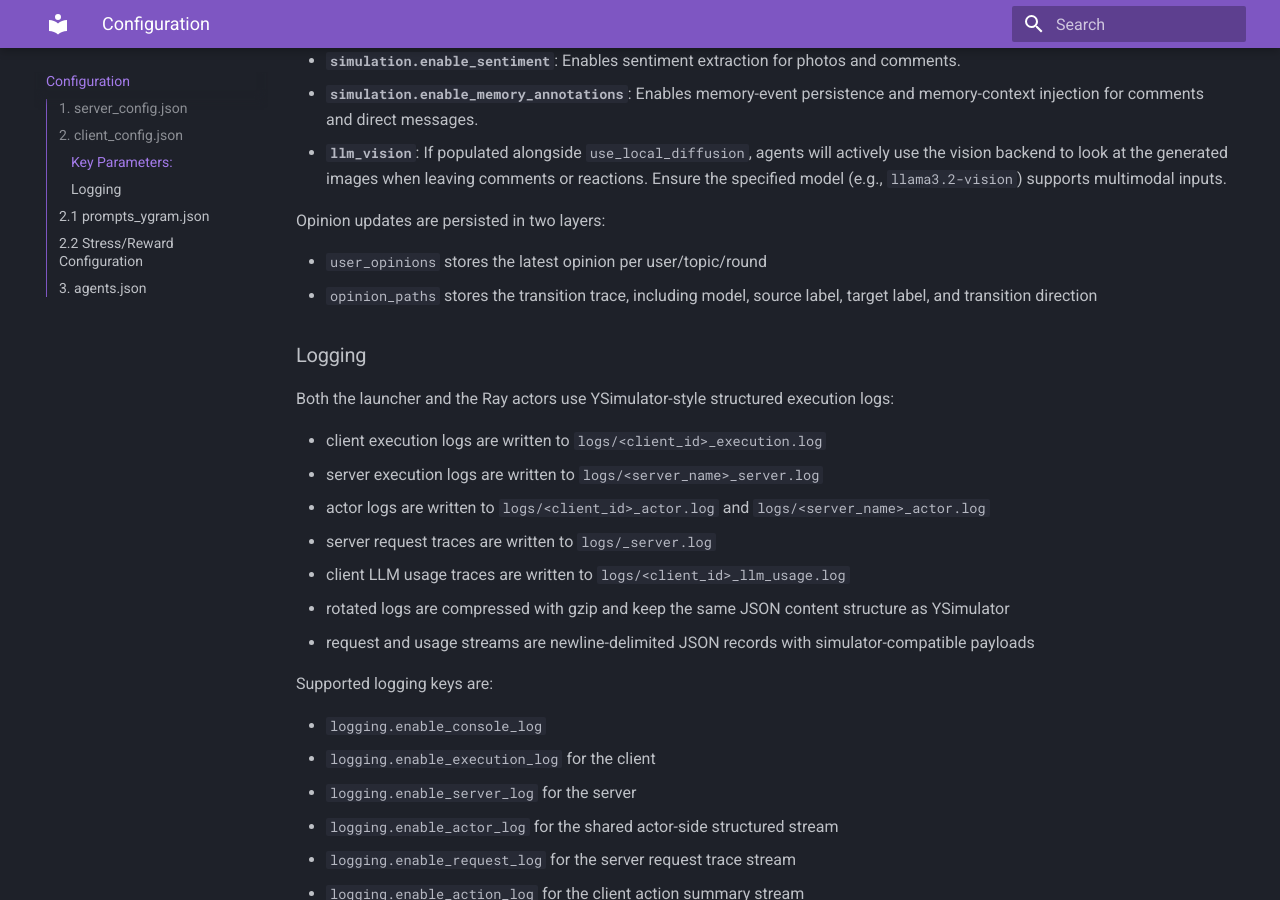
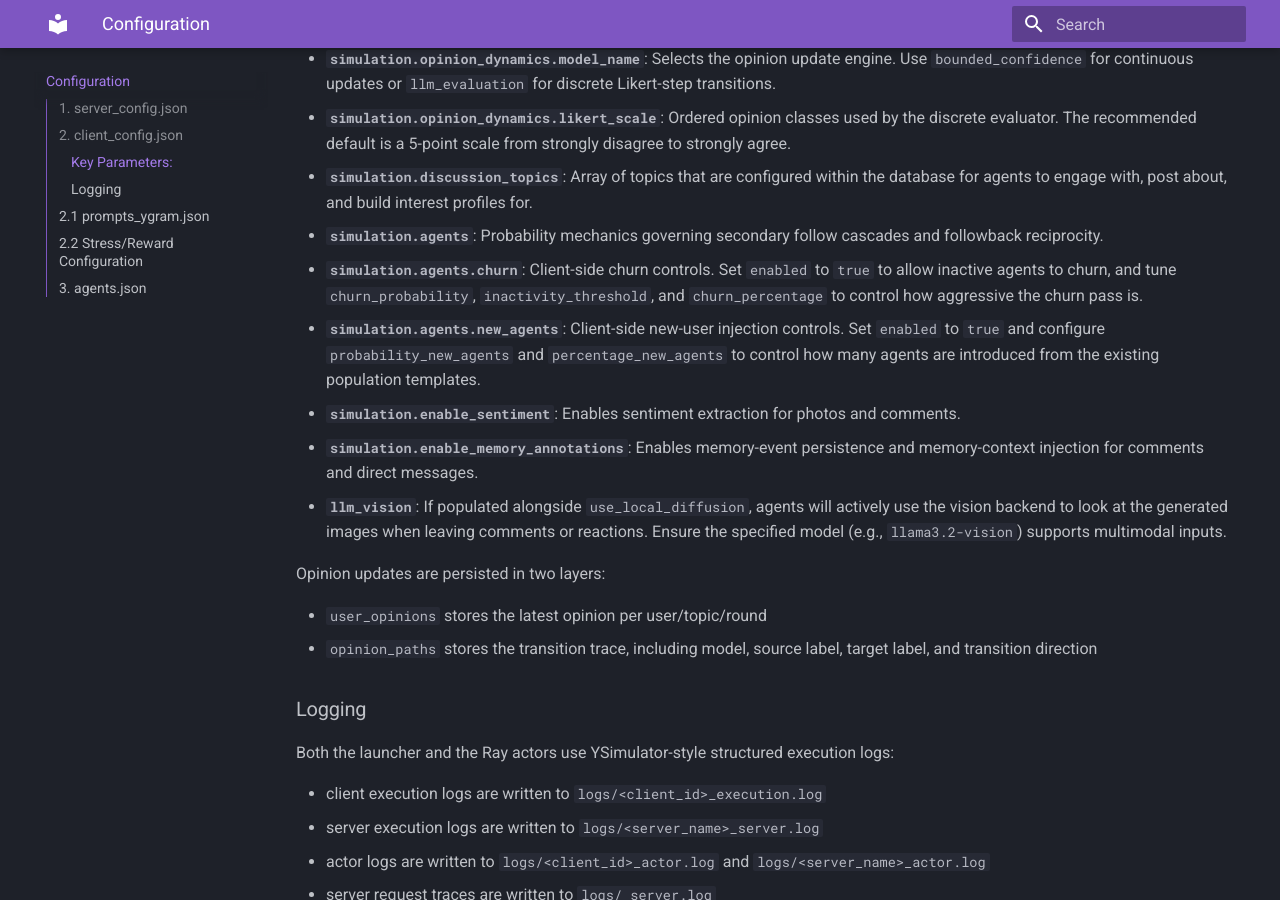
Before and after one commit to YSocialTwin/YPhotoSharing, an MkDocs documentation site: the page built from docs/configuration.md, in a window 1280 px wide and 900 px high, scrolled down 2719 px. Built offline with MkDocs 1.6.1 and Material for MkDocs 9.7.7, drawn with Linux system fonts in a browser that asks for light colours; some of the changed text lies outside the part shown.

Commit message:
document churn and new agent config

```diff
--- a/docs/configuration.md
+++ b/docs/configuration.md
@@ -53,7 +53,18 @@ This file controls the agent logic, simulation duration, modalities, and LLM bac
     },
     "agents": {
       "probability_of_secondary_follow": 0.1,
-      "probability_of_follow_back": 0.1
+      "probability_of_follow_back": 0.1,
+      "churn": {
+        "enabled": false,
+        "churn_probability": 0.0,
+        "inactivity_threshold": 5,
+        "churn_percentage": 0.0
+      },
+      "new_agents": {
+        "enabled": false,
+        "probability_new_agents": 0.0,
+        "percentage_new_agents": 0.0
+      }
     },
     "actions_likelihood": {
         "post_photo": 0.15,
@@ -112,6 +123,8 @@ This file controls the agent logic, simulation duration, modalities, and LLM bac
 - **`simulation.opinion_dynamics.likert_scale`**: Ordered opinion classes used by the discrete evaluator. The recommended default is a 5-point scale from strongly disagree to strongly agree.
 - **`simulation.discussion_topics`**: Array of topics that are configured within the database for agents to engage with, post about, and build interest profiles for.
 - **`simulation.agents`**: Probability mechanics governing secondary follow cascades and followback reciprocity.
+- **`simulation.agents.churn`**: Client-side churn controls. Set `enabled` to `true` to allow inactive agents to churn, and tune `churn_probability`, `inactivity_threshold`, and `churn_percentage` to control how aggressive the churn pass is.
+- **`simulation.agents.new_agents`**: Client-side new-user injection controls. Set `enabled` to `true` and configure `probability_new_agents` and `percentage_new_agents` to control how many agents are introduced from the existing population templates.
 - **`simulation.enable_sentiment`**: Enables sentiment extraction for photos and comments.
 - **`simulation.enable_memory_annotations`**: Enables memory-event persistence and memory-context injection for comments and direct messages.
 - **`llm_vision`**: If populated alongside `use_local_diffusion`, agents will actively use the vision backend to look at the generated images when leaving comments or reactions. Ensure the specified model (e.g., `llama3.2-vision`) supports multimodal inputs.
```
Also changed, not shown: README.md (+1 -1 lines), docs/getting_started.md (+2 -1 lines), 1 other file.
